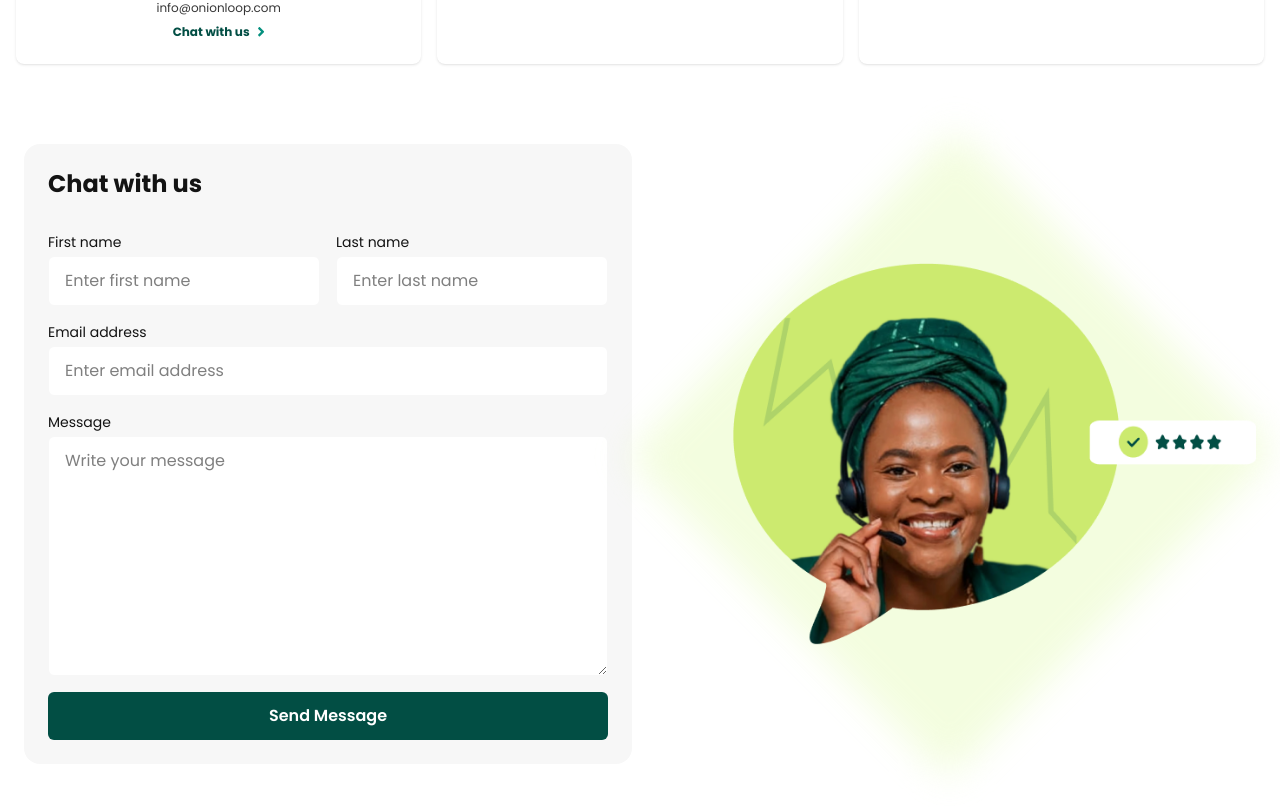
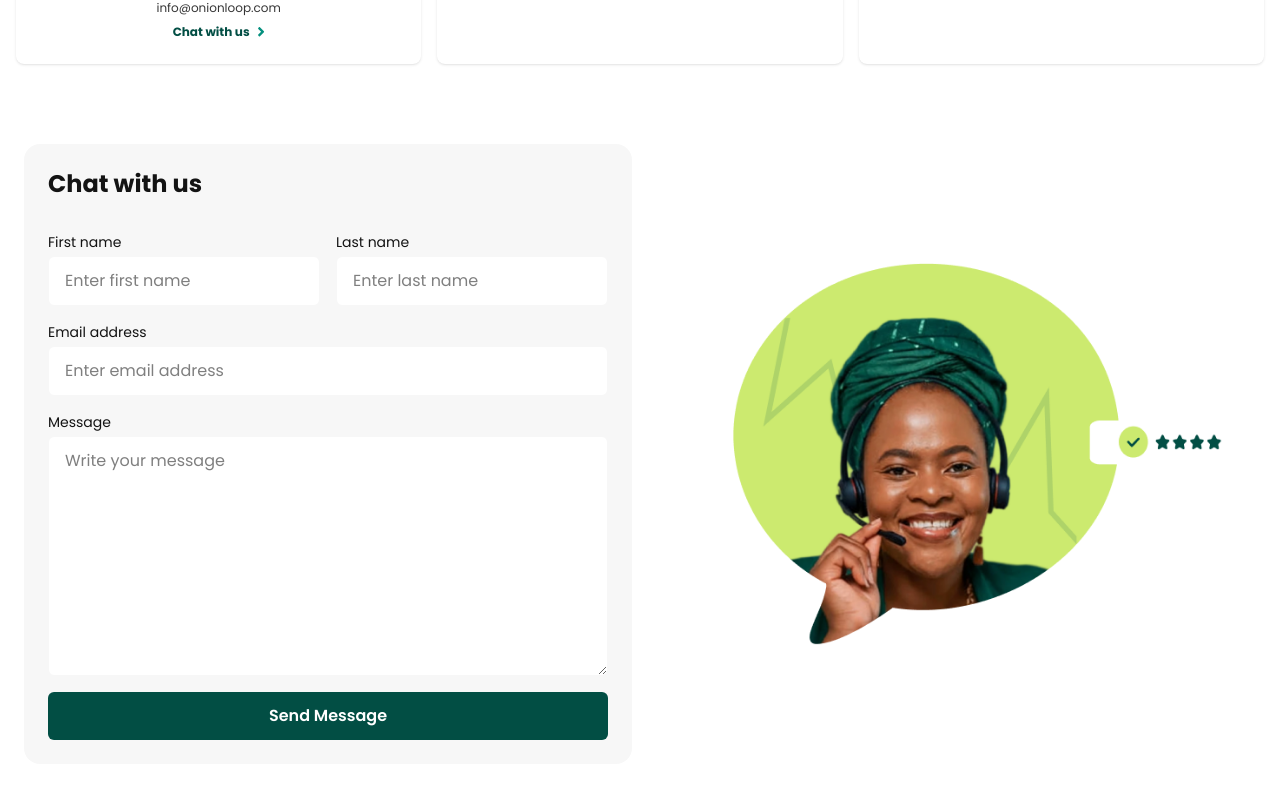
Before and after one commit to OnionloopAfrika/onionloop-landing, a Next.js app: page /contact in a window 1280 px wide. Shown: the part 753-1560 px from the top of the page. Built offline with nearby package versions, Linux system fonts and the light colour scheme; a web font is replaced by a local one.

Commit message:
fix/ui-change -2

```diff
--- a/app/(pages)/contact/page.tsx
+++ b/app/(pages)/contact/page.tsx
@@ -125,7 +125,6 @@ const Page = () => {
                 <ContactForm />
 
                 <div data-aos="zoom-in" className="w-full h-full relative">
-                    <div className="absolute inset-0 bg-lime-100 transform rotate-45 scale-75 rounded-3xl -z-10 blur-xl opacity-60" />
 
                     <Image
                         src="/contact-image.png"
```
